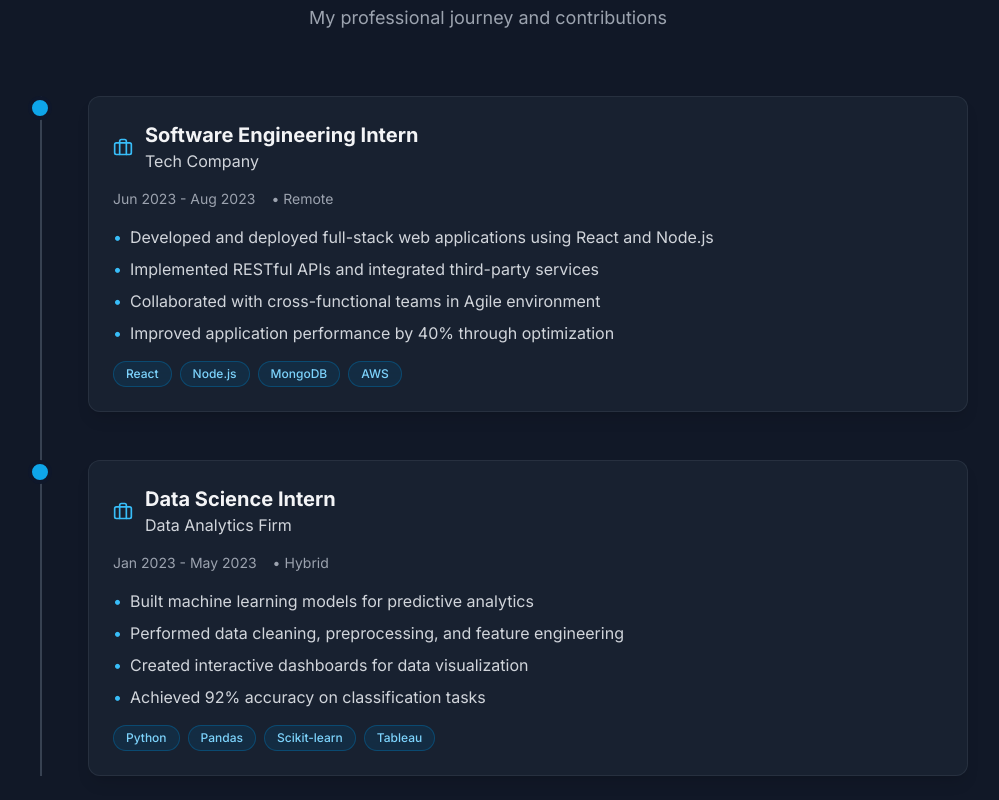
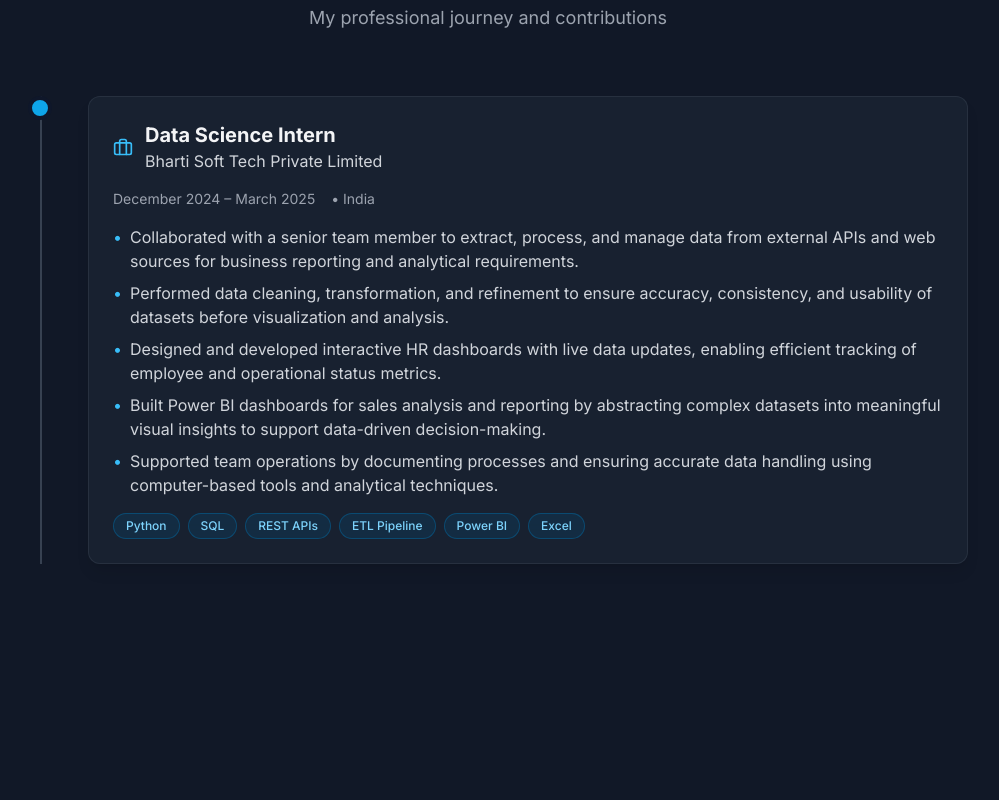
Before and after one commit to OmPatel1493/portfolio, a Next.js app: page / in a window 1280 px wide. Shown: the part 1740-2540 px from the top of the page, without its empty margins (152-1151 px from the left). Built offline with nearby package versions, Linux system fonts and the light colour scheme.

Commit message:
update experience and education with real data

```diff
--- a/data/experience.ts
+++ b/data/experience.ts
@@ -11,31 +11,18 @@ export interface Experience {
 export const experiences: Experience[] = [
   {
     id: "exp-1",
-    company: "Tech Company",
-    position: "Software Engineering Intern",
-    duration: "Jun 2023 - Aug 2023",
-    location: "Remote",
+    company: "Bharti Soft Tech Private Limited",
+    position: "Data Science Intern",
+    duration: "December 2024 – March 2025",
+    location: "India",
     description: [
-      "Developed and deployed full-stack web applications using React and Node.js",
-      "Implemented RESTful APIs and integrated third-party services",
-      "Collaborated with cross-functional teams in Agile environment",
-      "Improved application performance by 40% through optimization"
+      "Collaborated with a senior team member to extract, process, and manage data from external APIs and web sources for business reporting and analytical requirements.",
+      "Performed data cleaning, transformation, and refinement to ensure accuracy, consistency, and usability of datasets before visualization and analysis.",
+      "Designed and developed interactive HR dashboards with live data updates, enabling efficient tracking of employee and operational status metrics.",
+      "Built Power BI dashboards for sales analysis and reporting by abstracting complex datasets into meaningful visual insights to support data-driven decision-making.",
+      "Supported team operations by documenting processes and ensuring accurate data handling using computer-based tools and analytical techniques."
     ],
-    techStack: ["React", "Node.js", "MongoDB", "AWS"]
-  },
-  {
-    id: "exp-2",
-    company: "Data Analytics Firm",
-    position: "Data Science Intern",
-    duration: "Jan 2023 - May 2023",
-    location: "Hybrid",
-    description: [
-      "Built machine learning models for predictive analytics",
-      "Performed data cleaning, preprocessing, and feature engineering",
-      "Created interactive dashboards for data visualization",
-      "Achieved 92% accuracy on classification tasks"
-    ],
-    techStack: ["Python", "Pandas", "Scikit-learn", "Tableau"]
+    techStack: ["Python", "SQL", "REST APIs","ETL Pipeline","Power BI", "Excel"]
   }
 ];
 
@@ -52,15 +39,20 @@ export interface Education {
 export const education: Education[] = [
   {
     id: "edu-1",
-    institution: "University Name",
+    institution: "Concordia University, Montreal, QC",
+    degree: "Master of Science",
+    field: "Computer Science",
+    duration: "2026 - 2027 (Expected)"
+  },
+  {
+    id: "edu-2",
+    institution: "Parul University, Vadodara, India",
     degree: "Bachelor of Technology",
     field: "Computer Science",
     duration: "2021 - 2025",
     gpa: "8.31/10",
     achievements: [
-      "Dean's List for Academic Excellence",
-      "Published research paper on Machine Learning",
-      "Led university coding club"
+      "Relevant Courses: Python, C++, Data Structures, Database Topics, Algorithm Design, Machine Learning"
     ]
   }
 ];
```
